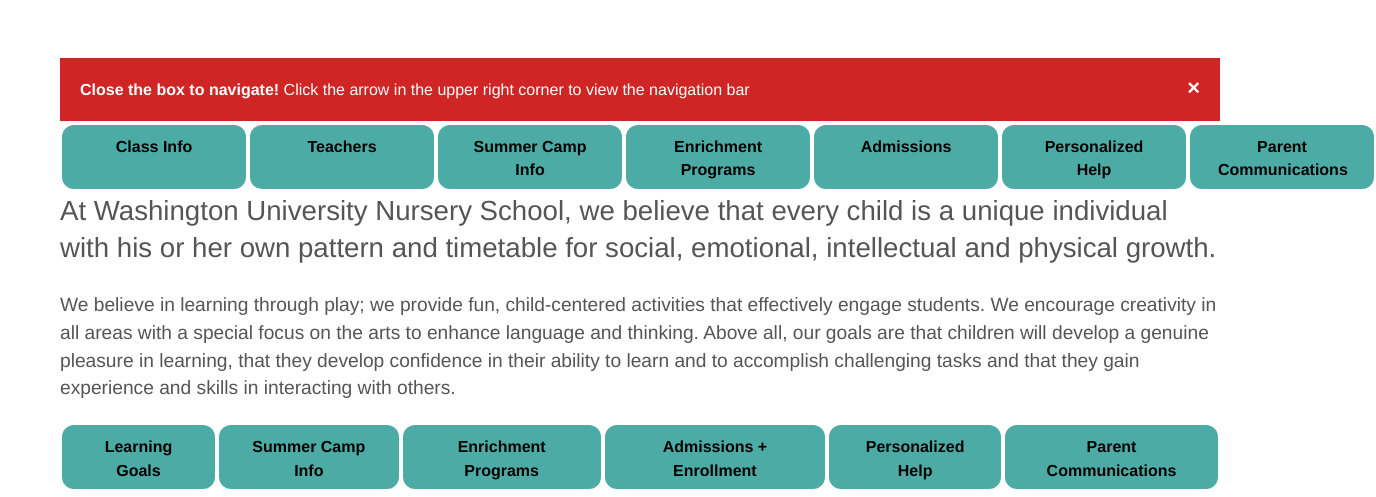
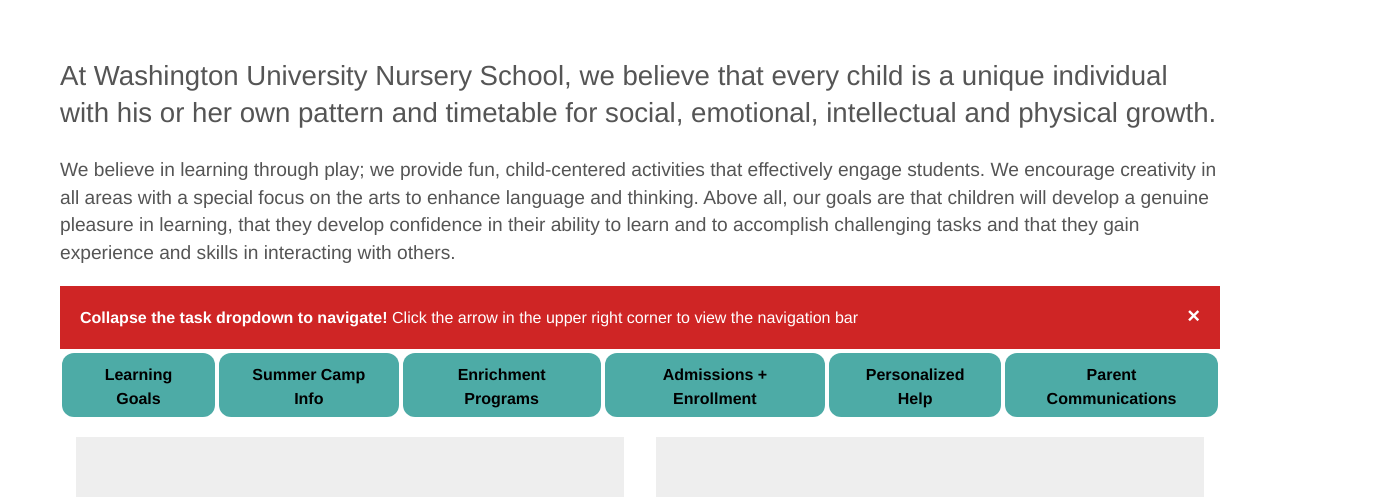
Before and after one commit to cse-256-f22/information-foraging-project-sydney-arielle-nisha, a website: page files/index.html in a window 1280 px wide. Shown: the top 497 px of the page, 1376 px wide, since content can reach past the window. Drawn offline with nearby package versions, Linux system fonts and the light colour scheme; files that its build step writes are made by us from their sources; files whose address does not match are found by name.

Commit message:
done with submission

```diff
--- a/files/index.html
+++ b/files/index.html
@@ -23,28 +23,8 @@
 </style>
   <main>
 
-    <div>
-
-          <div class="alert">
-            <span class="closebtn" onclick="this.parentElement.style.display='none';">&times;</span>
-            <strong>Close the box to navigate!</strong> Click the arrow in the upper right corner to view the navigation bar
-          </div>
-      <div id="column-view">
-
-          <!-- classes, teachers, summer camp info, enrichment program, admission info, personalized help, parent communication -->
-         <b><a class="inline" id="btn" href="files/development.html">Class Info</a></b>
-         <b><a class="inline" id="btn" href="files/classrooms.html">Teachers</a></b>
-         <b><a class="inline" id="btn" href="files/summer_camp.html">Summer Camp Info</a></b>
-         <b><a class="inline" id="btn" href="files/enrichment_programs.html">Enrichment Programs</a></b>
-         <b><a class="inline" id="btn" href="files/admissions.html">Admissions</a></b>
-         <b><a class="inline" id="btn" href="files/extra_help.html">Personalized Help</a></b>
-         <b><a class="inline" id="btn" href="files/parent_resources.html">Parent Communications</a></b>
 
 
-
-
-
-         </div>
 
 
     <h2>
@@ -73,7 +53,12 @@
         <a>Contact Us</a>
       </div>
     </div> -->
+    <div>
 
+        <div class="alert">
+          <span class="closebtn" onclick="this.parentElement.style.display='none';">&times;</span>
+          <strong>Collapse the task dropdown to navigate!</strong> Click the arrow in the upper right corner to view the navigation bar
+        </div>
     <div id="column-view">
       <!-- classes, teachers, summer camp info, enrichment program, admission info, personalized help, parent communication -->
      <b><a class="inline" id="btn" href="files/development.html" style="width:auto">Learning Goals</a></b>
```
